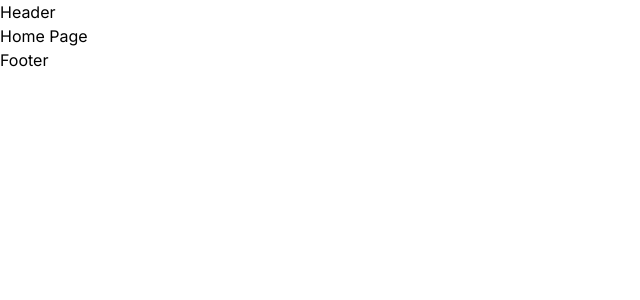
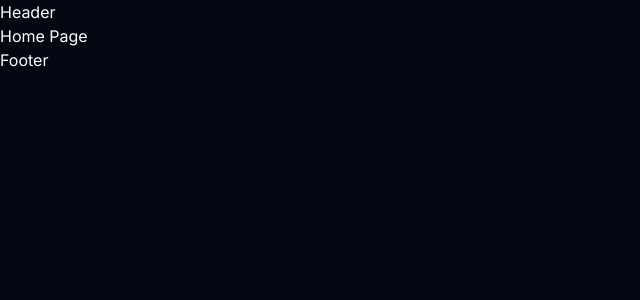
Before and after one commit to IftequarIffu/eventer-app, a Next.js app: page / in a window 1280 px wide. Shown: the top 300 px of the page, without its empty margins (0-640 px from the left). Built offline with nearby package versions, Linux system fonts and the light colour scheme.

Commit message:
Added bg color for the app layout

```diff
--- a/app/layout.tsx
+++ b/app/layout.tsx
@@ -18,7 +18,7 @@ export default function RootLayout({
 }>) {
   return (
     <html lang="en">
-      <body className={inter.className}>
+      <body className={`${inter.className} bg-gray-950 text-white `}>
         <Header />
         {children}
         <Footer />
```
